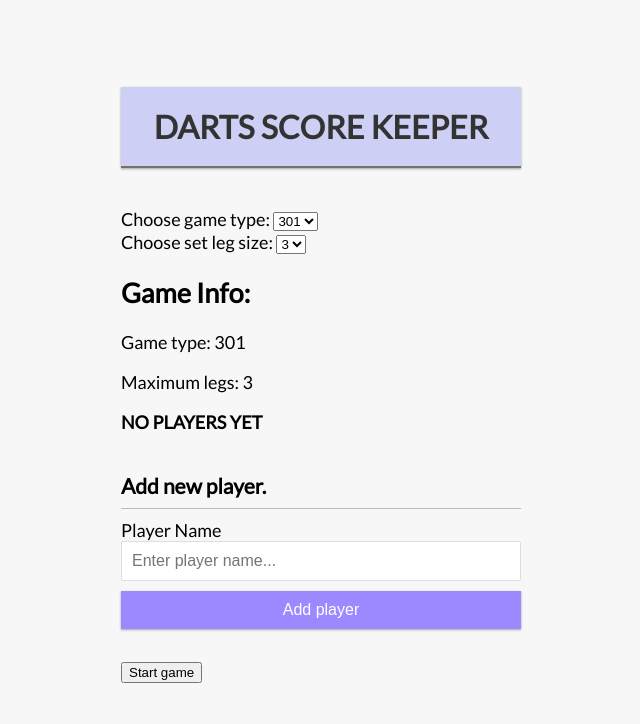
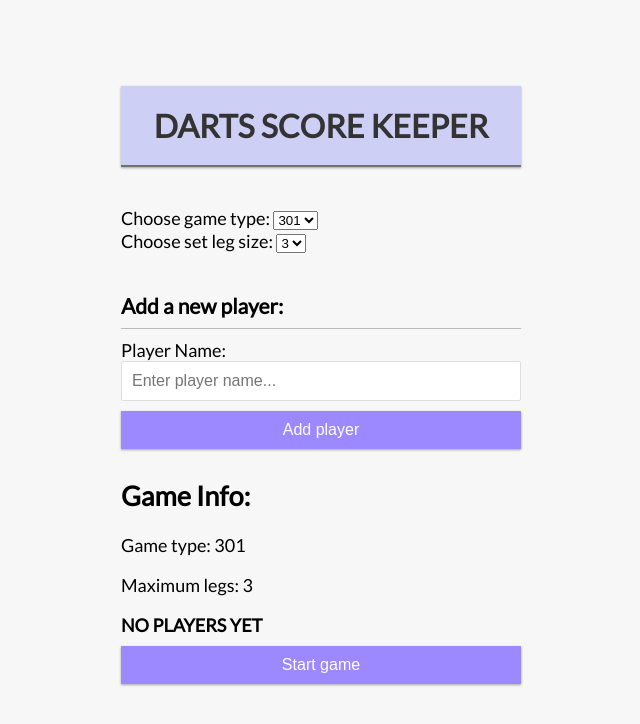
Before and after one commit to jduong42/darts_score_keeper, a React (Create React App) app in the folder dart_score_keeper/: page / in a window 1280 px wide. Shown: the top 724 px of the page, without its empty margins (319-959 px from the left). Built offline with nearby package versions, Linux system fonts and the light colour scheme.

Commit message:
Fixed buttons and arranged things in display

```diff
--- a/dart_score_keeper/src/App.js
+++ b/dart_score_keeper/src/App.js
@@ -19,9 +19,9 @@ function App() {
       <Header />
       <div className="container">
         <GameSettingsComponent />
+        <AddPlayer />
         <DisplayInfo />
         <DisplayPlayers />
-        <AddPlayer />
         <StartGameButton />
         <ShowScore />
         <AddScore />
--- a/dart_score_keeper/src/components/AddPlayer.js
+++ b/dart_score_keeper/src/components/AddPlayer.js
@@ -19,10 +19,10 @@ export const AddPlayer = () => {
 
     return (
         <div className="pregame">
-            <h3> Add new player.</h3>
+            <h3> Add a new player:</h3>
             <form onSubmit={onSubmit}>
                 <div className="form-control">
-                    <label htmlFor="name">Player Name</label>
+                    <label htmlFor="name">Player Name: </label>
                     <input type="text" value={name} onChange={(e) =>
                         setName(e.target.value)} placeholder="Enter player name..." />
                 </div>
--- a/dart_score_keeper/src/components/AddScore.js
+++ b/dart_score_keeper/src/components/AddScore.js
@@ -42,7 +42,7 @@ export const AddScore = () => {
                 <div className="form-control">
                     <label htmlFor="score">Input the score of the turn:</label>
                     <input type="number" value={score} onChange={(e) => setScore(e.target.value)} placeholder="Enter score..." />
-                    <input type="submit" value="Submit"></input>
+                    <input type="submit" className="btn" value="Submit"></input>
                 </div>
             </form>
         </div>
--- a/dart_score_keeper/src/components/StartGameButton.js
+++ b/dart_score_keeper/src/components/StartGameButton.js
@@ -9,7 +9,7 @@ export const StartGameButton = () => {
 
   return (
     <div className="pregame">
-        <button onClick={StartGame}>Start game</button>
+      <button className="btn" onClick={StartGame}>Start game</button>
     </div>
   )
 }
```
